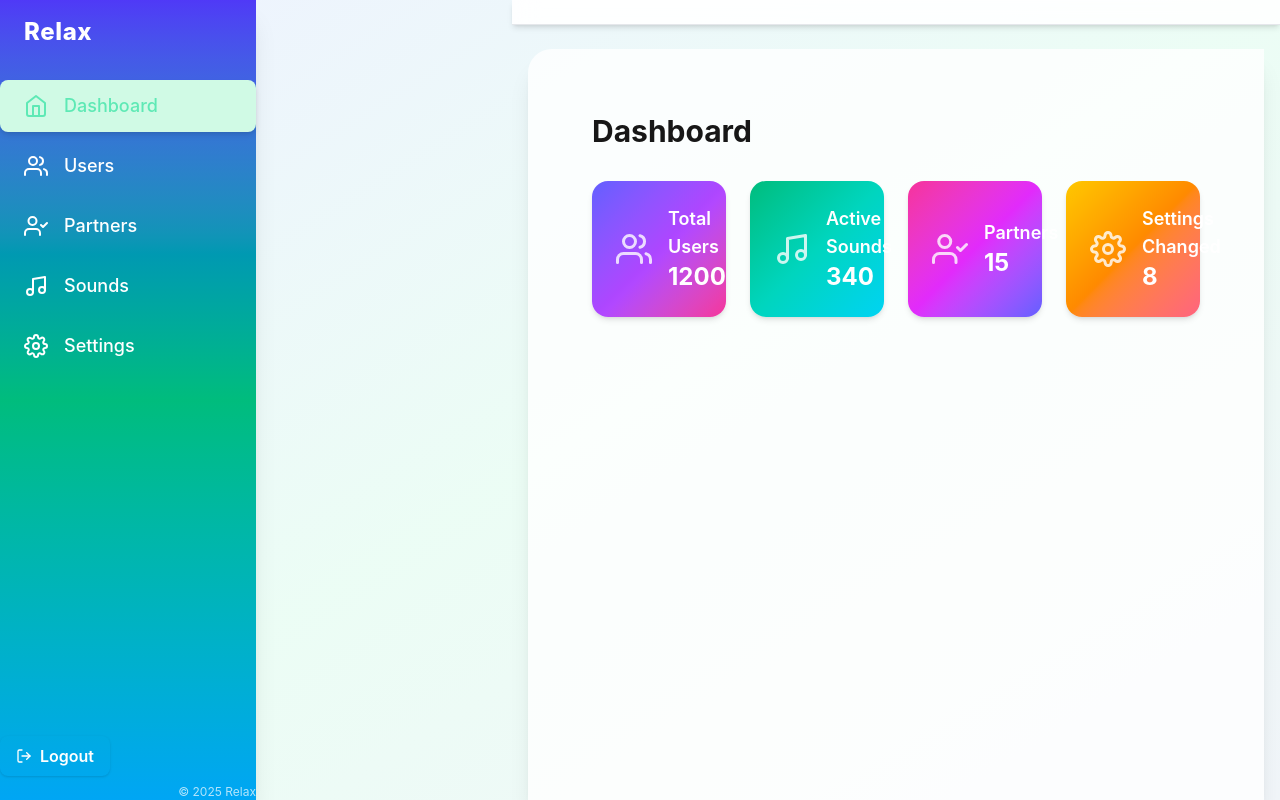
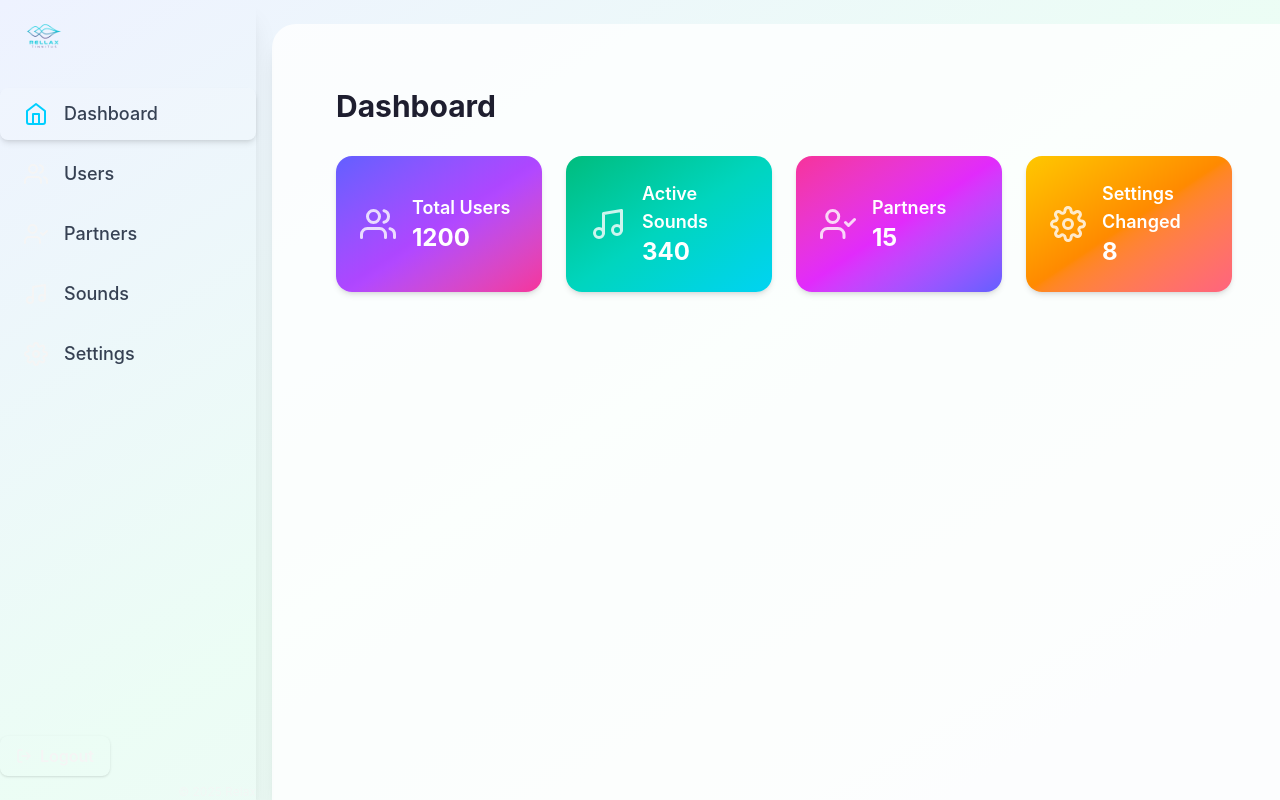
Before and after one commit to anas0723/Relax-Admin-Panel, a Next.js app: page /dashboard in a window 1280 px wide. Built offline with nearby package versions, Linux system fonts and the light colour scheme; sample sign-in values are in the browser's storage.

Commit message:
wokring on ui

```diff
--- a/src/app/dashboard/page.jsx
+++ b/src/app/dashboard/page.jsx
@@ -1,3 +1,6 @@
+"use client";
+import { useEffect } from 'react';
+import { useRouter } from 'next/navigation';
 import { FiUsers, FiMusic, FiUserCheck, FiSettings } from 'react-icons/fi';
 import Card from '../../components/Card';
 import Link from 'next/link';
@@ -10,10 +13,16 @@ const summary = [
 ];
 
 export default function DashboardPage() {
+  const router = useRouter();
+  useEffect(() => {
+    // If not logged in, redirect to login
+    if (typeof window !== 'undefined' && !localStorage.getItem('isLoggedIn')) {
+      router.replace('/login');
+    }
+  }, [router]);
   return (
     <div className="p-8">
       <h1 className="text-3xl font-bold mb-6">Dashboard</h1>
-
       <div className="grid grid-cols-1 sm:grid-cols-2 lg:grid-cols-4 gap-6 mt-8">
         {summary.map((item, idx) => (
           <Card key={idx} title={item.title} value={item.value} icon={item.icon} color={`bg-gradient-to-br ${item.color}`} />
--- a/src/app/globals.css
+++ b/src/app/globals.css
@@ -1,20 +1,48 @@
 @import "tailwindcss";
 
 
+
 :root {
-  --background: #ffffff;
-  --foreground: #171717;
-}
+  /* Primary backgrounds */
+  --background: #F5F7FA;
+  --background-alt: #ECEFF4;
+  --background-soft: #F0FCFC;
 
-@media (prefers-color-scheme: dark) {
-  :root {
-    --background: #ffffff;
-    --foreground: #ededed;
-  }
+  /* Sidebar / nav */
+  --sidebar-bg: linear-gradient(180deg, #1AC2B7 0%, #00CFFF 100%);
+  --sidebar-solid: #113F45;
+  --sidebar-navy: #2D3A4A;
+
+  /* Accent colors */
+  --accent: #00CFFF;
+  --accent-teal: #1AC2B7;
+  --accent-hover: #00CFFF;
+  --accent-purple: #5A1F68;
+  --accent-purple-dark: #4C1973;
+
+  /* Text colors */
+  --text-primary: #1E1E2F;
+  --text-secondary: #6C757D;
+  --text-header: #4C1973;
+  --text-white: #F5F5F5;
 }
 
 body {
   background: var(--background);
-  color: var(--foreground);
+  color: var(--text-primary);
   font-family: 'Inter', sans-serif;
 }
+
+.card {
+  background: #fff;
+  border-radius: 1.25rem;
+  box-shadow: 0 2px 16px 0 rgba(44, 62, 80, 0.08);
+  padding: 2rem;
+}
+
+.glass {
+  background: rgba(255,255,255,0.7);
+  border-radius: 1.25rem;
+  box-shadow: 0 2px 16px 0 rgba(44, 62, 80, 0.08);
+  backdrop-filter: blur(8px);
+}
--- a/src/app/login/page.jsx
+++ b/src/app/login/page.jsx
@@ -12,19 +12,26 @@ const LoginPage = () => {
     e.preventDefault();
     setError("");
     if (email === "shayaan@devdefy.com" && password === "123456") {
-      router.push("/home");
+      localStorage.setItem('isLoggedIn', 'true');
+      router.push("/dashboard");
     } else {
       setError("Invalid email or password");
     }
   };
 
   return (
-    <section className="min-h-screen flex items-center justify-center bg-[#1a2236]">
-      <div className="w-full max-w-md p-8 bg-[#232c43] border border-[#29304d] rounded-2xl shadow-xl">
-        <h1 className="text-2xl font-bold text-white mb-6">
+    <section className="min-h-screen flex flex-col items-center justify-center bg-[#1a2236] relative">
+      {/* Logo in top-left */}
+      <div className="absolute top-6 left-6">
+        <img src="/images/rellax-logo.png" alt="Rellax Logo" className="h-12 w-auto" />
+      </div>
+      <div className="w-full max-w-md p-8 bg-[#232c43] border border-[#29304d] rounded-2xl shadow-xl flex flex-col items-center">
+        {/* Centered logo above the form */}
+        <img src="/images/rellax-logo.png" alt="Rellax Logo" className="h-20 w-auto mb-6 mt-2" />
+        <h1 className="text-2xl font-bold text-white mb-6 text-center">
           Sign in to your account
         </h1>
-        <form className="space-y-5" onSubmit={handleSubmit}>
+        <form className="space-y-5 w-full" onSubmit={handleSubmit}>
           <div>
             <label
               htmlFor="email"
--- a/src/app/page.jsx
+++ b/src/app/page.jsx
@@ -1,52 +1,16 @@
 "use client";
+import { useEffect } from 'react';
+import { useRouter } from 'next/navigation';
 
-import { useEffect, useState } from 'react';
-import { fetchAdminData } from '../utils/adminApi';
-
-
-export default function AdminDashboard() {
-  const [data, setData] = useState(null);
-  const [loading, setLoading] = useState(true);
-  const [error, setError] = useState(null);
-
+export default function Home() {
+  const router = useRouter();
   useEffect(() => {
-    let isMounted = true;
-    async function getData() {
-      setLoading(true);
-      setError(null);
-      try {
-        // Replace 'realtime-data' with your actual endpoint
-        const result = await fetchAdminData('realtime-data');
-        if (isMounted) setData(result);
-      } catch (err) {
-        if (isMounted) setError(err.message);
-      } finally {
-        if (isMounted) setLoading(false);
-      }
+    // If not logged in, redirect to login
+    if (typeof window !== 'undefined' && !localStorage.getItem('isLoggedIn')) {
+      router.replace('/login');
+    } else {
+      router.replace('/dashboard');
     }
-    getData();
-    // Optionally poll every 5 seconds for real-time updates
-    const interval = setInterval(getData, 5000);
-    return () => { isMounted = false; clearInterval(interval); };
-  }, []);
-
-  return (
-    <div className="min-h-screen bg-gray-100 p-8">
-      <h1 className="text-3xl font-bold mb-6">Admin Dashboard</h1>
-      {loading && (
-        <div className="flex items-center justify-center h-40">
-          <span className="text-lg text-gray-500">Loading real-time data...</span>
-        </div>
-      )}
-      {error && (
-        <div className="text-red-500 mb-4">Error: {error}</div>
-      )}
-      {data && (
-        <pre className="bg-white p-4 rounded shadow text-sm overflow-x-auto">
-          {JSON.stringify(data, null, 2)}
-        </pre>
-      )}
-    </div>
-  );
-
+  }, [router]);
+  return null;
 }
--- a/src/components/Layout.jsx
+++ b/src/components/Layout.jsx
@@ -1,17 +1,15 @@
 "use client";
 import '../app/globals.css'
 import Sidebar from '../components/Sidebar';
-import Navbar from '../components/Navbar';
 
 export default function Layout({ children }) {
   return (
     <html lang="en" suppressHydrationWarning>
       <body className="font-sans bg-slate-50 min-h-screen">
-          <div className="flex min-h-screen bg-gradient-to-br from-indigo-50 via-emerald-50 to-slate-100 transition-colors duration-500">
+          <div className="flex min-h-screen w-full bg-gradient-to-br from-indigo-50 via-emerald-50 to-slate-100 transition-colors duration-500">
             <Sidebar />
-            <div className="flex-1 flex flex-col md:ml-64 transition-all duration-300">
-              <Navbar />
-              <main className="flex-1 p-4 md:p-8 overflow-y-auto bg-white/80 rounded-tl-3xl md:rounded-tl-3xl shadow-xl mt-2 md:mt-6 mx-0 md:mx-4 transition-all duration-300">
+            <div className="flex-1 flex flex-col w-full transition-all duration-300">
+              <main className="flex-1 w-full p-2 sm:p-4 md:p-8 overflow-x-auto overflow-y-auto bg-white/80 rounded-tl-3xl md:rounded-tl-3xl shadow-xl mt-2 md:mt-6 mx-0 md:mx-4 transition-all duration-300">
                 {children}
               </main>
             </div>
--- a/src/components/Sidebar.jsx
+++ b/src/components/Sidebar.jsx
@@ -37,11 +37,13 @@ export default function Sidebar() {
         />
       )}
       <aside
-        className={`transition-all duration-300 bg-gradient-to-b from-indigo-600 via-emerald-500 to-sky-500 shadow-xl flex flex-col h-full md:h-screen ${open ? 'w-64' : 'w-20'} fixed md:static z-40 rounded-r-2xl md:rounded-none top-0 left-0 min-h-screen`}
+        className={`transition-all duration-300 bg-[var(--sidebar-bg)] shadow-xl flex flex-col h-full md:h-screen ${open ? 'w-64' : 'w-20'} fixed md:static z-40 rounded-r-2xl md:rounded-none top-0 left-0 min-h-screen`}
       >
         <div className="flex items-center justify-between px-6 py-4">
-          <span className={`text-2xl font-extrabold text-white tracking-wide transition-all ${open ? 'block' : 'hidden'}`}>Relax</span>
-          <button className="md:hidden text-white" onClick={handleSidebarToggle}>
+          {open ? (
+            <img src="/images/rellax-logo.png" alt="Rellax Logo" className="h-10 w-auto transition-all" />
+          ) : null}
+          <button className="md:hidden text-[var(--text-white)]" onClick={handleSidebarToggle}>
             <svg width="24" height="24" fill="none" stroke="currentColor" strokeWidth="2" strokeLinecap="round" strokeLinejoin="round" className="feather feather-menu"><path d="M3 12h18M3 6h18M3 18h18"/></svg>
           </button>
         </div>
@@ -51,16 +53,16 @@ export default function Sidebar() {
               key={link.href}
               href={link.href}
               className={`relative flex items-center gap-4 px-6 py-3 rounded-lg font-medium text-lg transition-all duration-150 cursor-pointer group
-                ${pathname === link.href ? 'bg-emerald-100 bg-opacity-20 text-emerald-300 shadow-md' : 'text-white hover:bg-emerald-100 hover:text-indigo-700 hover:scale-105'}
+                ${pathname === link.href ? 'bg-[rgba(255,255,255,0.12)] text-[var(--accent)] shadow-md' : 'text-[var(--text-white)] hover:bg-[rgba(255,255,255,0.08)] hover:text-[var(--accent-teal)] hover:scale-105'}
                 `}
             >
               <span className="text-2xl group-hover:scale-110 transition-transform">
                 {link.icon}
               </span>
               {open ? (
-                <span className="group-hover:underline group-hover:decoration-2">{link.label}</span>
+                <span className="group-hover:underline text-gray-700 group-hover:decoration-2">{link.label}</span>
               ) : (
-                <span className="absolute left-full ml-2 px-2 py-1 rounded bg-slate-900 text-white text-xs opacity-0 group-hover:opacity-100 pointer-events-none transition-opacity whitespace-nowrap shadow-lg z-50">
+                <span className="absolute left-full ml-2 px-2 py-1 rounded bg-[var(--sidebar-navy)] text-gray-600 text-xs opacity-0 group-hover:opacity-100 pointer-events-none transition-opacity whitespace-nowrap shadow-lg z-50">
                   {link.label}
                 </span>
               )}
@@ -71,13 +73,13 @@ export default function Sidebar() {
         {/* Logout button, absolute on desktop, relative on mobile */}
         <div className="relative w-full">
           <button
-            className="flex items-center gap-2 w-full md:w-auto px-4 py-2 bg-transparent bg-opacity-20 text-white rounded-lg font-semibold shadow hover:bg-opacity-30 transition absolute md:static bottom-6 right-4 md:bottom-auto md:right-auto"
+            className="flex items-center gap-2 w-full md:w-auto px-4 py-2 bg-transparent bg-opacity-20 text-[var(--text-white)] rounded-lg font-semibold shadow hover:bg-[var(--accent)] hover:text-[var(--text-white)] transition absolute md:static bottom-6 right-4 md:bottom-auto md:right-auto"
             onClick={() => { window.location.href = '/login'; }}
           >
             <FiLogOut />
             {open && <span>Logout</span>}
           </button>
-          <div className={`text-xs text-white opacity-70 mt-16 md:mt-2 text-right pr-4 md:pr-0 ${open ? '' : 'hidden md:block'}`}>
+          <div className={`text-xs text-[var(--text-white)] opacity-70 mt-16 md:mt-2 text-right pr-4 md:pr-0 ${open ? '' : 'hidden md:block'}`}>
             © 2025 Relax
           </div>
         </div>
--- a/tailwind.config.js
+++ b/tailwind.config.js
@@ -4,7 +4,41 @@ module.exports = {
     "./src/components/**/*.{js,ts,jsx,tsx}",
   ],
   theme: {
-    extend: {},
+    extend: {
+      colors: {
+        background: {
+          DEFAULT: '#F5F7FA',
+          alt: '#ECEFF4',
+          soft: '#F0FCFC',
+        },
+        sidebar: {
+          solid: '#113F45',
+          navy: '#2D3A4A',
+        },
+        accent: {
+          DEFAULT: '#00CFFF',
+          teal: '#1AC2B7',
+          hover: '#00CFFF',
+          purple: '#5A1F68',
+          purpleDark: '#4C1973',
+        },
+        text: {
+          primary: '#1E1E2F',
+          secondary: '#6C757D',
+          header: '#4C1973',
+          white: '#F5F5F5',
+        },
+      },
+      backgroundImage: {
+        'sidebar-gradient': 'linear-gradient(180deg, #1AC2B7 0%, #00CFFF 100%)',
+      },
+      borderRadius: {
+        xl: '1.25rem',
+      },
+      boxShadow: {
+        card: '0 2px 16px 0 rgba(44, 62, 80, 0.08)',
+      },
+    },
   },
   plugins: [],
 };
```
Also changed, not shown: public/README.txt (added), public/images/rellax-logo.png (added), public/logo.png (added), src/utils/validation.js (added).
